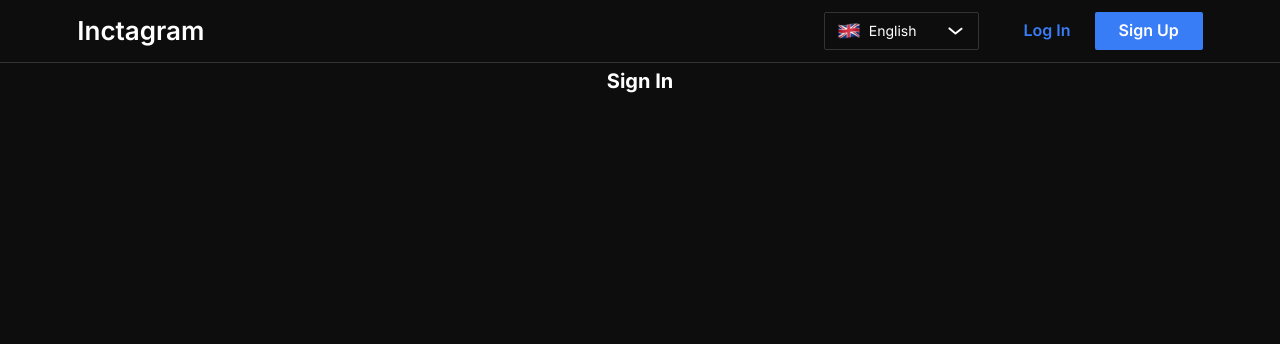
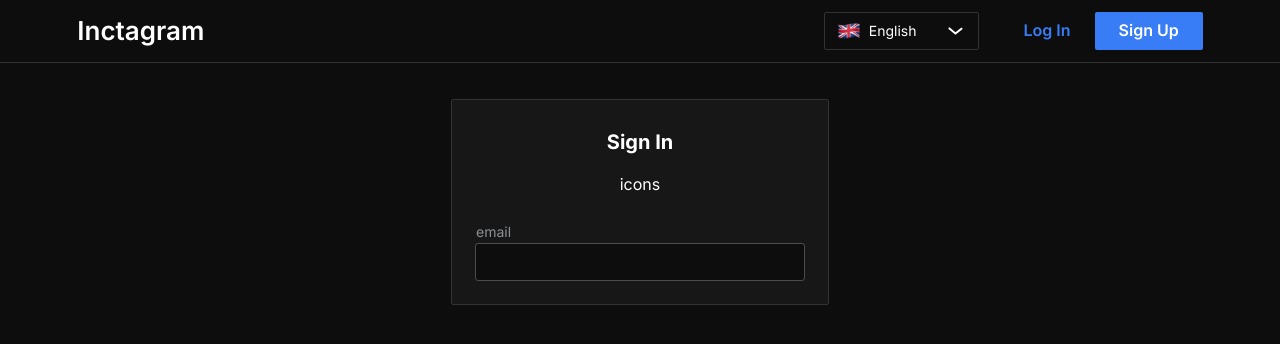
Before and after one commit to IncubatorSamurai/Inctagram, a Next.js app: page /signin in a window 1280 px wide. Shown: the top 344 px of the page. Built offline with nearby package versions, Linux system fonts and the light colour scheme.

Commit message:
IC-25 feat: add form

```diff
--- a/src/app/(public)/(auth)/signin/page.tsx
+++ b/src/app/(public)/(auth)/signin/page.tsx
@@ -1,9 +1,5 @@
 import { SignInPage } from '@/pageComponents/signIn'
 
 export default function SignIn() {
-  return (
-    <div>
-      <SignInPage />
-    </div>
-  )
+  return <SignInPage />
 }
--- a/src/features/auth/signIn/index.ts
+++ b/src/features/auth/signIn/index.ts
@@ -0,0 +1 @@
+export * from './ui/SignInForm'
--- a/src/pageComponents/signIn/ui/SignIn.module.scss
+++ b/src/pageComponents/signIn/ui/SignIn.module.scss
@@ -2,5 +2,16 @@
   max-width: 378px;
   width: 100%;
   margin: 0 auto;
+  padding: 2.25rem 0px;
+}
+.wrapper {
+  padding: 1.5rem;
+}
+.title {
+  text-align: center;
+  margin-bottom: 0.75rem;
+}
+.box {
+  margin-bottom: 1.5rem;
   text-align: center;
 }
--- a/src/pageComponents/signIn/ui/SignIn.tsx
+++ b/src/pageComponents/signIn/ui/SignIn.tsx
@@ -1,10 +1,20 @@
 import { Typography } from '@/shared/ui/typography'
+import { Card } from '@/shared/ui/card/Card'
 import s from './SignIn.module.scss'
+import { Input } from '@/shared/ui/input'
 
 export const SignInPage = () => {
   return (
     <div className={s.container}>
-      <Typography variant="h1">Sign In</Typography>
+      <Card className={s.wrapper}>
+        <Typography className={s.title} variant="h1">
+          Sign In
+        </Typography>
+        <div className={s.box}> icons</div>
+        <form>
+          <Input label="email" />
+        </form>
+      </Card>
     </div>
   )
 }
```
